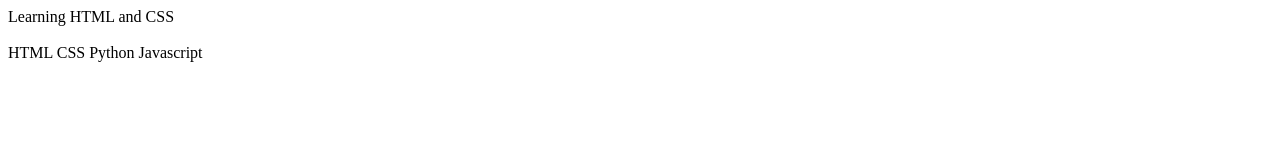
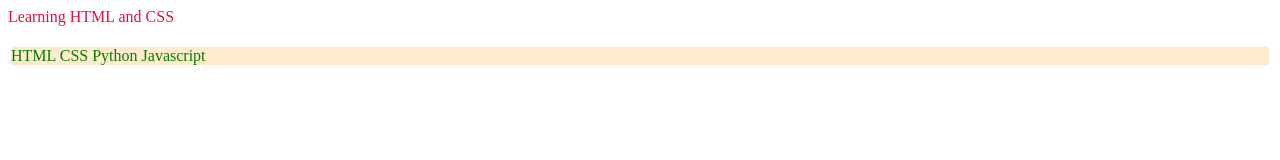
Before and after one commit to cjumah/MyPractiseWorks, a plain HTML site: page index.html in a window 1280 px wide. Drawn offline with Linux system fonts and the light colour scheme.

Commit message:
changes in the CSS file

```diff
--- a/CSS/IndexPage.css
+++ b/CSS/IndexPage.css
@@ -1,10 +1,10 @@
-header
+h
     {
         color: crimson;
     }
 nav
     {
         color: green;
-        background-color: beige;
+        background-color: blanchedalmond;
         margin: 3px;
     }
--- a/index.html
+++ b/index.html
@@ -5,7 +5,7 @@
     <meta http-equiv="X-UA-Compatible" content="IE=edge">
     <meta name="viewport" content="width=device-width, initial-scale=1.0">
     <title>Creating Stuff</title>
-    <link rel="stylesheet" href="CSS/IndexPage.css" type="text">
+    <link rel="stylesheet" href="CSS/IndexPage.css">
 </head>
 <body>
     <h>Learning HTML and CSS</h>
```
